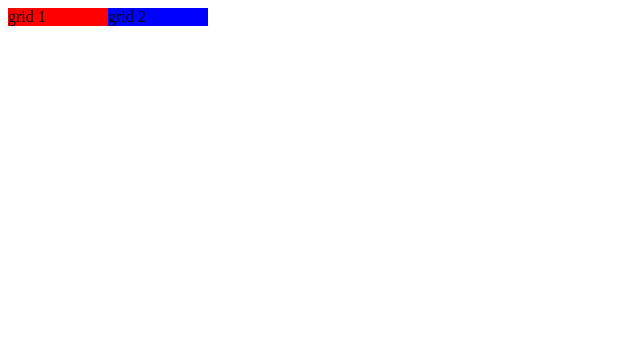
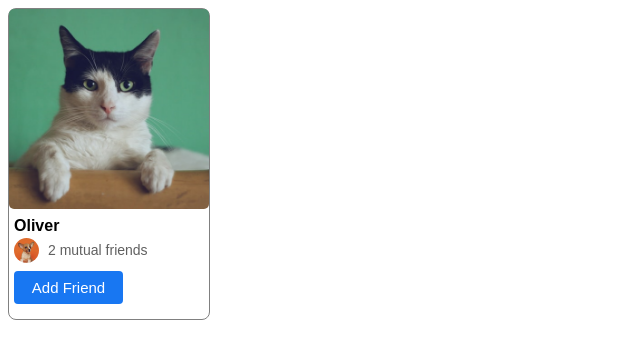
Before and after one commit to cqndy020/html-css, a plain HTML site: page practice/practice_3.html in a window 1280 px wide. Shown: the whole page, without its empty margins (0-640 px from the left). Drawn offline with Linux system fonts and the light colour scheme.

Commit message:
add photos

```diff
--- a/practice/practice_3.html
+++ b/practice/practice_3.html
@@ -4,14 +4,109 @@
     <meta charset="UTF-8">
     <meta name="viewport" content="width=device-width, initial-scale=1.0">
     <title>grid practice</title>
+    <style>
+        .grid-layout {
+            display: grid;
+            grid-template-columns: 200px 200px 200px;
+            column-gap: 30px;
+            font-family: Arial, Helvetica, sans-serif;
+            font-size: 14px;
+        }
+
+        .add-friend {
+            width: 200px;
+            height: 310px;
+            border-color: gray;
+            border-style: solid;
+            border-radius: 8px;
+            border-width: 1px;
+        }
+
+        .profile-picture {
+            width: 100%;
+        }
+
+        .pfp {
+            width: 200px;
+            height: 200px;
+            object-fit: cover;
+            border-radius: 5px;
+        }
+
+        .mutual-friends-pfp {
+            width: 25px;
+            height: 25px;
+            object-fit: cover;
+            border-radius: 100px;
+        }
+
+        .pfp-icon {
+            width: 30px;
+        }
+
+        .profile-details {
+            display: grid;
+            grid-template-columns: 34px 1fr;
+            margin-top: 2.5px;
+            margin-bottom: 5px;
+            padding-left: 5px;
+        }
+
+        .name, .mutual-friends {
+            margin-top: 0;
+            margin-bottom: 0;
+        }
+
+        .name {
+            font-weight: bold;
+            font-size: 16px;
+            margin-top: 5px;
+            margin-bottom: 2px;
+            padding-left: 5px;
+        }
+
+        .mutual-friends {
+            color: rgb(96, 96, 96);
+            margin-top: 4px;
+        }
+
+        .button {
+            padding-left: 5px;
+        }
+
+        .add-friend-button {
+            width: 109px;
+            padding-top: 8px;
+            padding-bottom: 8px;
+            font-size: 15px;
+            border: none;
+            background-color: rgb(24, 119, 242);
+            color: white;
+            border-radius: 4px;
+        }
+    </style>
 </head>
 <body>
-    <div style="
-    display: grid;
-    grid-template-columns: 100px 100px;
-    ">
-        <div style="background-color: red;">grid 1</div>
-        <div style="background-color: blue;">grid 2</div>
+    <div class="grid-layout">
+        <div class="add-friend">
+            <div class="profile-picture">
+                <img class="pfp" src="images/p3.jpg" alt="cute cat looking at the camera">
+            </div>
+            <div>
+                <p class="name">Oliver</p>
+            </div>
+            <div class="profile-details">
+                <div class="pfp-icon">
+                    <img class="mutual-friends-pfp" src="images/p3_dog.jpg" alt="cute dog puppy">
+                </div>
+                <div>
+                    <p class="mutual-friends">2 mutual friends</p>
+                </div>
+            </div>
+            <div class="button">
+                <button class="add-friend-button">Add Friend</button>
+            </div>
+        </div>
     </div>
 </body>
 </html>
```
Also changed, not shown: practice/images/p3.jpg (added), practice/images/p3_dog.jpg (added).
